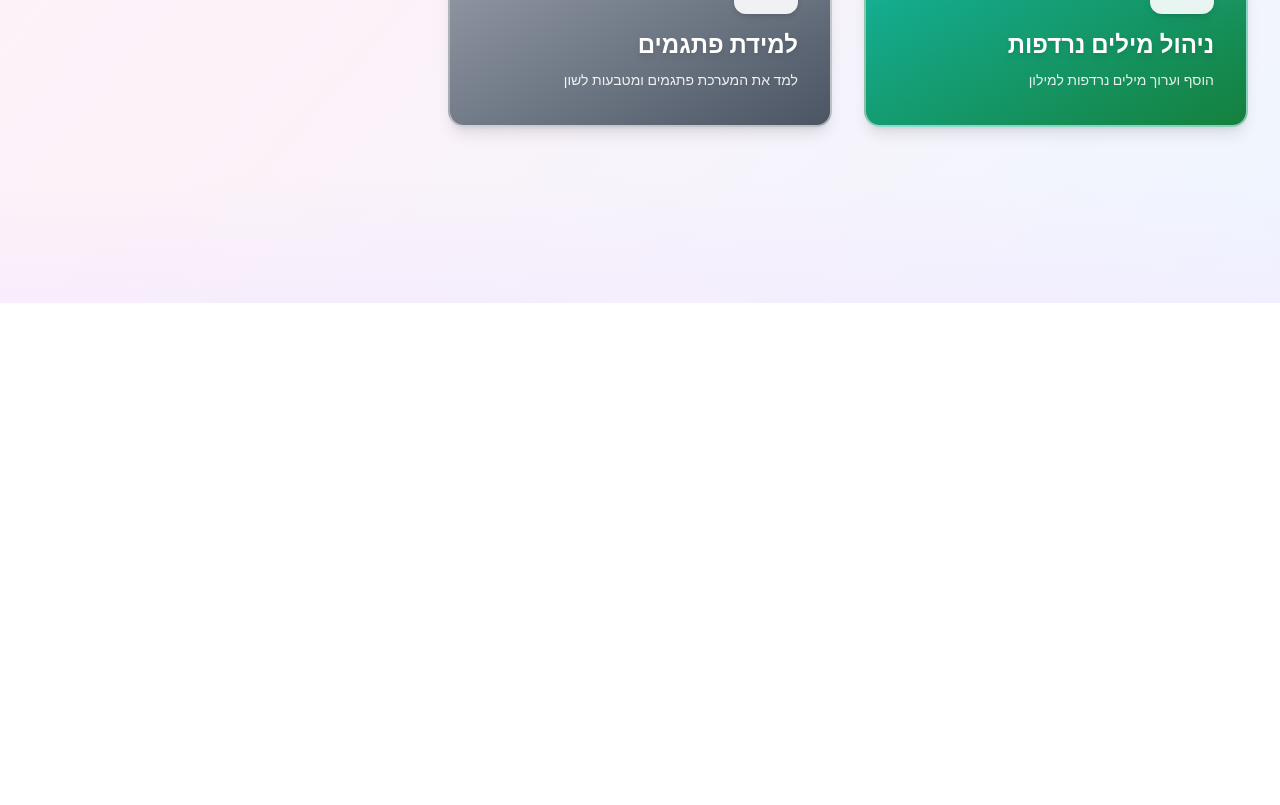
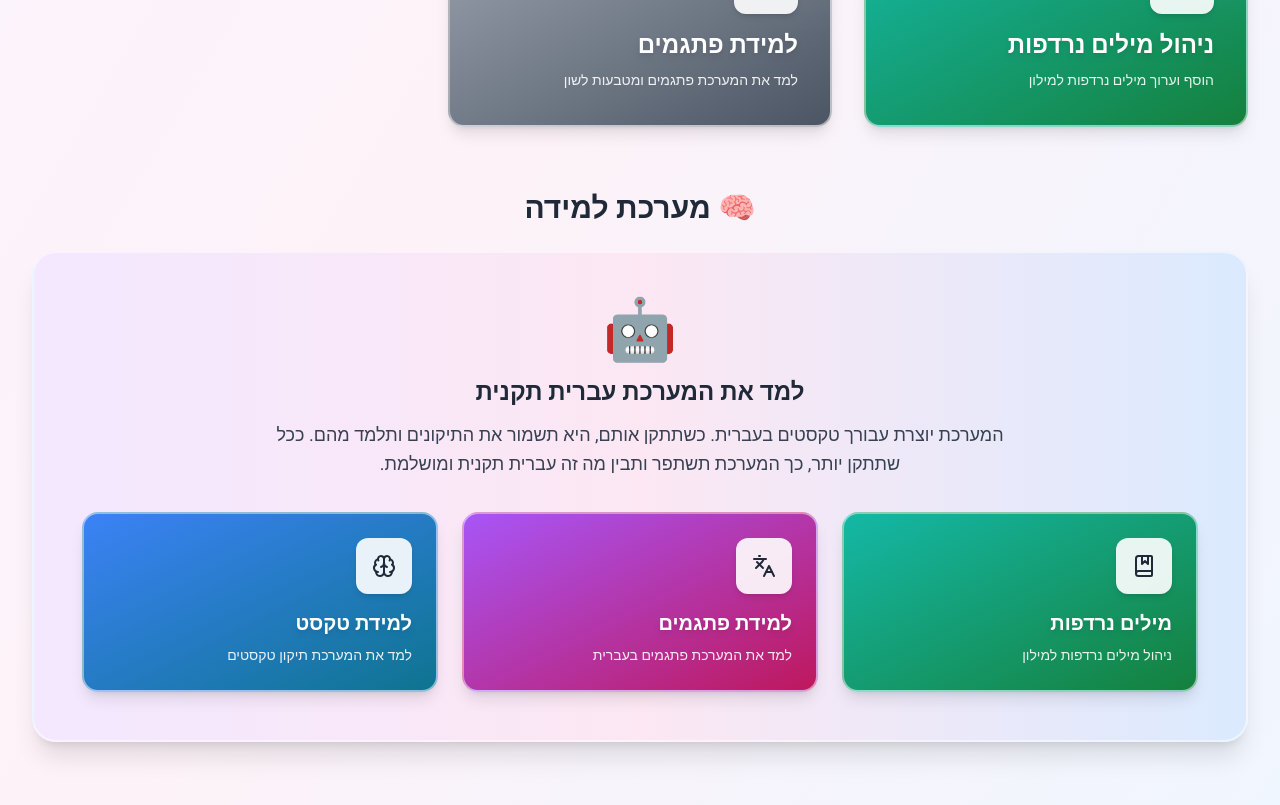
Before and after one commit to liatbenshai/ktiva-evrit, a Next.js app: page /dashboard in a window 1280 px wide. Shown: the part 1197-2002 px from the top of the page. Before the commit the page ends 1500 px from the top, so only its background shows below. Built offline with nearby package versions, Linux system fonts and the light colour scheme.

Commit message:
Update dashboard to show three learning modules: synonyms, idioms, and text learning

```diff
--- a/app/(dashboard)/dashboard/page.tsx
+++ b/app/(dashboard)/dashboard/page.tsx
@@ -96,25 +96,7 @@ const modules = [
   },
 ];
 
-const learningFeatures = [
-  {
-    icon: Brain,
-    title: 'המערכת יוצרת טקסט',
-    description: 'המערכת יוצרת עבורך טקסט בעברית - טקסט שצריך תיקון',
-    href: '/dashboard/learn/generate',
-    color: 'from-purple-500 to-pink-600',
-  },
-  {
-    icon: TrendingUp,
-    title: 'אתה מתקן',
-    description: 'תקן את הטקסט שהמערכת יצרה - כל תיקון הוא למידה',
-    href: '/dashboard/learn/correct',
-    color: 'from-blue-500 to-cyan-600',
-  },
-];
-
 export default function DashboardPage() {
-  const [showLearningMode, setShowLearningMode] = useState(false);
 
   return (
     <div className="min-h-screen bg-gradient-to-br from-purple-50 via-pink-50 to-blue-50" dir="rtl">
@@ -132,16 +114,6 @@ export default function DashboardPage() {
               </div>
             </div>
             <div className="flex gap-2">
-              <button
-                onClick={() => setShowLearningMode(!showLearningMode)}
-                className={`px-4 py-2 rounded-lg font-medium transition-all ${
-                  showLearningMode
-                    ? 'bg-purple-600 text-white'
-                    : 'bg-purple-100 text-purple-700 hover:bg-purple-200'
-                }`}
-              >
-                {showLearningMode ? 'מצב למידה פעיל' : 'הפעל מצב למידה'}
-              </button>
               <a
                 href="/"
                 className="flex items-center gap-2 px-4 py-2 text-gray-600 hover:text-gray-800 hover:bg-gray-100 rounded-lg transition-colors"
@@ -211,55 +183,69 @@ export default function DashboardPage() {
           })}
         </div>
 
-        {/* Learning Features Section */}
-        {showLearningMode && (
+        {/* Learning Section */}
         <div className="mt-16">
           <h2 className="text-3xl font-bold text-gray-800 mb-6 text-center">
-              🧠 מערכת למידה מתקדמת
+            🧠 מערכת למידה
           </h2>
 
-            <div className="grid grid-cols-1 md:grid-cols-2 gap-8 mb-8">
-              {learningFeatures.map((feature, index) => {
-                const Icon = feature.icon;
-                return (
-                  <Link
-                    key={feature.href}
-                    href={feature.href}
-                    className="group block transform transition-all duration-300 hover:scale-105"
-                  >
-                    <div className={`relative bg-gradient-to-br ${feature.color} rounded-2xl shadow-lg p-8 hover:shadow-2xl transition-all duration-300 border-2 border-white/50 h-full`}>
-                      <div className="relative">
-                        <div className="bg-white/90 backdrop-blur-sm p-4 rounded-xl w-fit mb-4 shadow-md group-hover:scale-110 transition-transform duration-300">
-                          <Icon className="w-8 h-8 text-gray-800" />
-                        </div>
-                        <h3 className="text-2xl font-bold text-white mb-2 drop-shadow-md">
-                          {feature.title}
-                        </h3>
-                        <p className="text-white/90 text-sm leading-relaxed">
-                          {feature.description}
-                        </p>
-                      </div>
-                    </div>
-                  </Link>
-                );
-              })}
-            </div>
-
-            {/* Info Banner */}
-            <div className="bg-gradient-to-r from-purple-100 via-pink-100 to-blue-100 rounded-3xl shadow-xl border-2 border-white/50 p-8">
-              <div className="text-center">
+          <div className="bg-gradient-to-r from-purple-100 via-pink-100 to-blue-100 rounded-3xl shadow-xl border-2 border-white/50 p-12 mb-8">
+            <div className="text-center mb-8">
               <div className="text-6xl mb-4">🤖</div>
               <h3 className="text-2xl font-bold text-gray-800 mb-3">
-                  איך זה עובד?
+                למד את המערכת עברית תקנית
               </h3>
-                <p className="text-gray-700 text-lg mb-6 max-w-3xl mx-auto leading-relaxed">
+              <p className="text-gray-700 text-lg max-w-3xl mx-auto leading-relaxed">
                 המערכת יוצרת עבורך טקסטים בעברית. כשתתקן אותם, היא תשמור את התיקונים ותלמד מהם.
                 ככל שתתקן יותר, כך המערכת תשתפר ותבין מה זה עברית תקנית ומושלמת.
               </p>
             </div>
+
+            <div className="grid grid-cols-1 md:grid-cols-3 gap-6 mt-8">
+              <Link href="/dashboard/synonyms" className="group block transform transition-all duration-300 hover:scale-105">
+                <div className="relative bg-gradient-to-br from-teal-500 to-green-700 rounded-2xl shadow-lg p-6 hover:shadow-2xl transition-all duration-300 border-2 border-white/50 h-full">
+                  <div className="bg-white/90 backdrop-blur-sm p-4 rounded-xl w-fit mb-4 shadow-md group-hover:scale-110 transition-transform duration-300">
+                    <BookMarked className="w-6 h-6 text-gray-800" />
+                  </div>
+                  <h3 className="text-xl font-bold text-white mb-2 drop-shadow-md">
+                    מילים נרדפות
+                  </h3>
+                  <p className="text-white/90 text-sm">
+                    ניהול מילים נרדפות למילון
+                  </p>
+                </div>
+              </Link>
+
+              <Link href="/dashboard/idioms" className="group block transform transition-all duration-300 hover:scale-105">
+                <div className="relative bg-gradient-to-br from-purple-500 to-pink-700 rounded-2xl shadow-lg p-6 hover:shadow-2xl transition-all duration-300 border-2 border-white/50 h-full">
+                  <div className="bg-white/90 backdrop-blur-sm p-4 rounded-xl w-fit mb-4 shadow-md group-hover:scale-110 transition-transform duration-300">
+                    <Languages className="w-6 h-6 text-gray-800" />
+                  </div>
+                  <h3 className="text-xl font-bold text-white mb-2 drop-shadow-md">
+                    למידת פתגמים
+                  </h3>
+                  <p className="text-white/90 text-sm">
+                    למד את המערכת פתגמים בעברית
+                  </p>
+                </div>
+              </Link>
+
+              <Link href="/dashboard/learn" className="group block transform transition-all duration-300 hover:scale-105">
+                <div className="relative bg-gradient-to-br from-blue-500 to-cyan-700 rounded-2xl shadow-lg p-6 hover:shadow-2xl transition-all duration-300 border-2 border-white/50 h-full">
+                  <div className="bg-white/90 backdrop-blur-sm p-4 rounded-xl w-fit mb-4 shadow-md group-hover:scale-110 transition-transform duration-300">
+                    <Brain className="w-6 h-6 text-gray-800" />
+                  </div>
+                  <h3 className="text-xl font-bold text-white mb-2 drop-shadow-md">
+                    למידת טקסט
+                  </h3>
+                  <p className="text-white/90 text-sm">
+                    למד את המערכת תיקון טקסטים
+                  </p>
+                </div>
+              </Link>
             </div>
           </div>
-        )}
+        </div>
       </main>
 
       {/* Footer decoration */}
```
Lines whose indentation alone changed are shown as unchanged.
